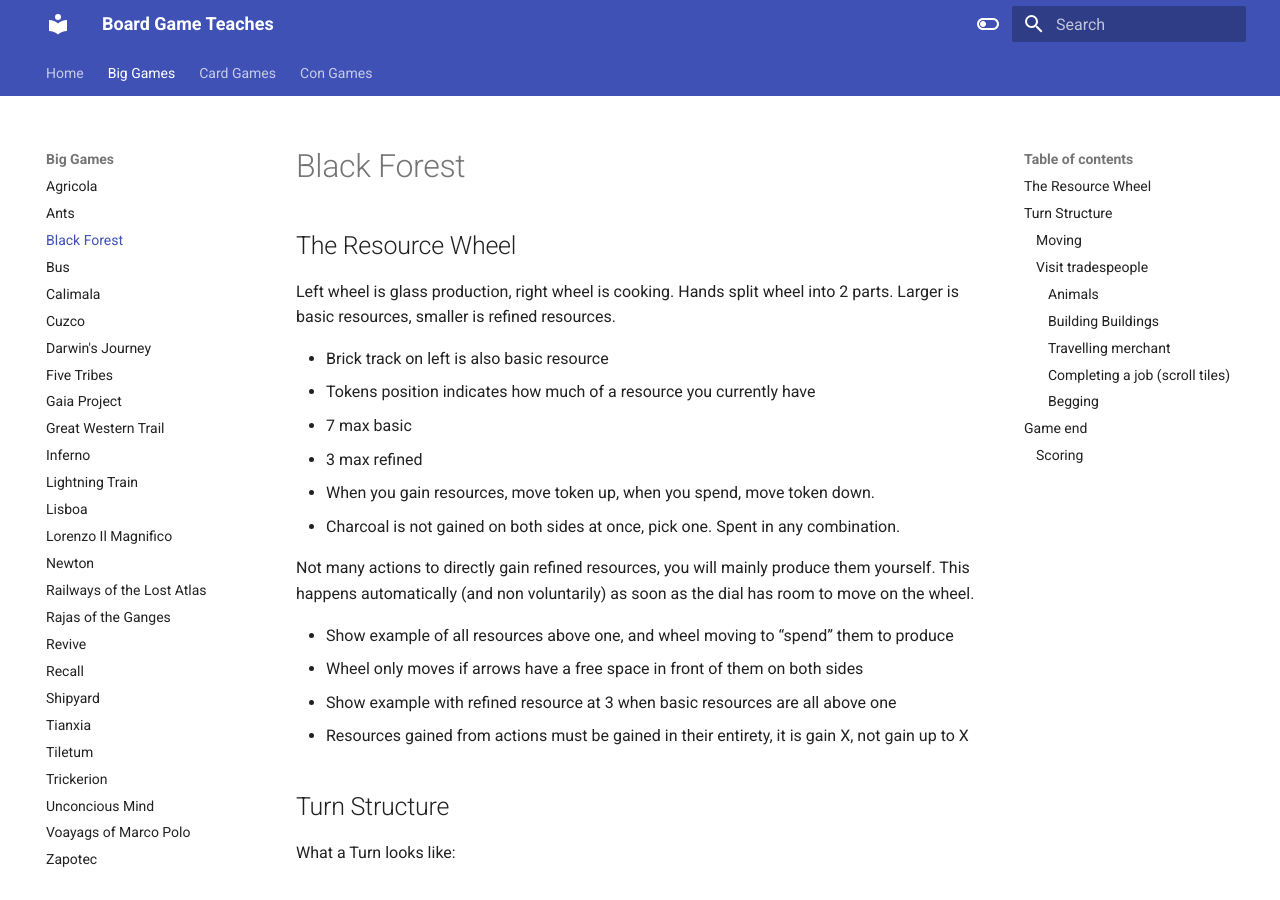
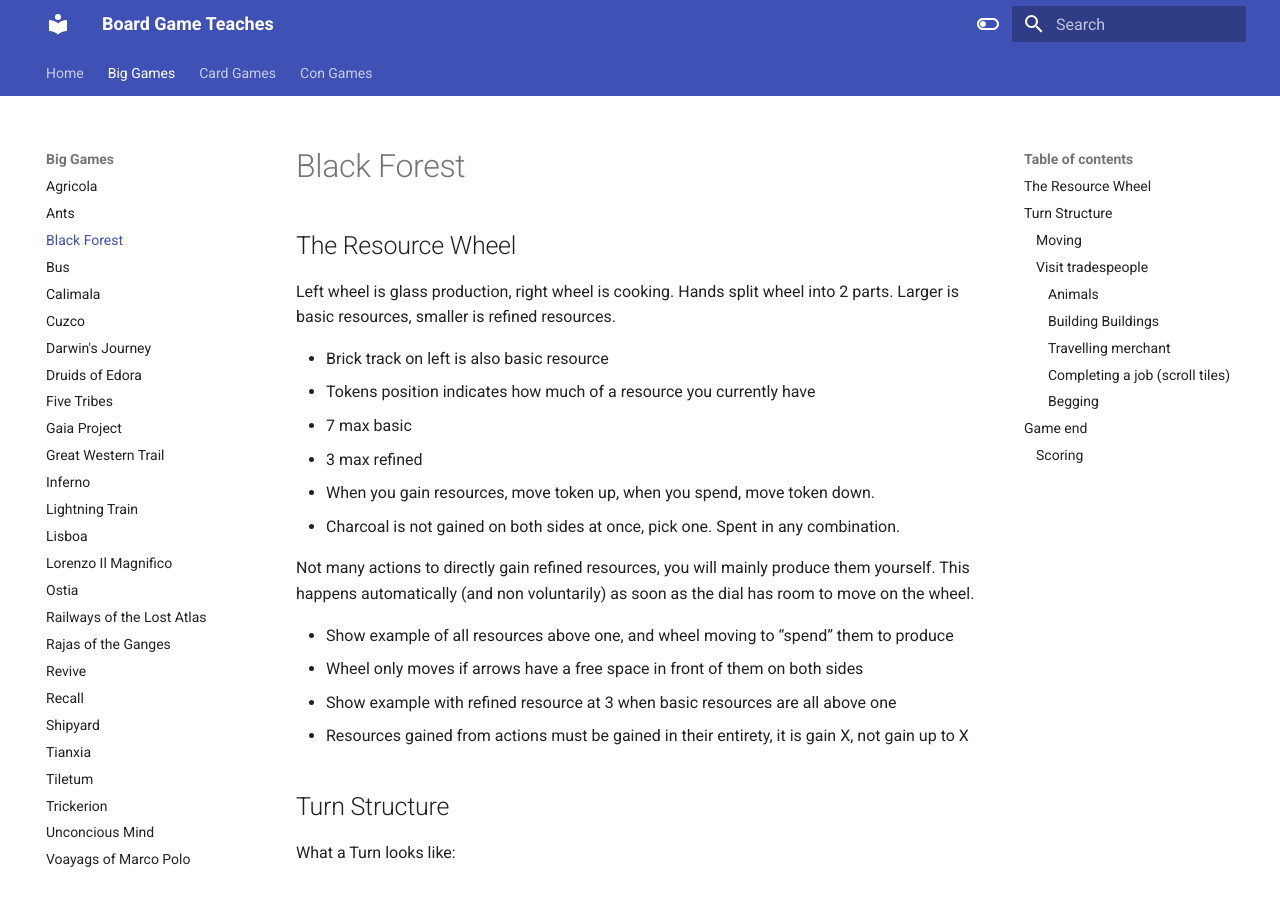
Before and after one commit to IronTarkles/Teaches, an MkDocs documentation site: the page built from docs/big_games/black_forest.md, in a window 1280 px wide and 900 px high. Built offline with MkDocs 1.6.1 and Material for MkDocs 9.7.7, drawn with Linux system fonts in a browser that asks for light colours.

Commit message:
revised nav

```diff
--- a/mkdocs.yml
+++ b/mkdocs.yml
@@ -13,6 +13,7 @@ nav:
     - Calimala: big_games/calimala.md
     - Cuzco: big_games/cuzco.md
     - Darwin's Journey: big_games/darwins_journey.md
+    - Druids of Edora: big_games/druids_of_edora.md
     - Five Tribes: big_games/five_tribes.md
     - Gaia Project: big_games/gaia_project.md
     - Great Western Trail: big_games/great_western_trail.md
@@ -20,7 +21,7 @@ nav:
     - Lightning Train: big_games/lightning_train.md
     - Lisboa: big_games/lisboa.md
     - Lorenzo Il Magnifico: big_games/lorenzo.md
-    - Newton: big_games/newton.md
+    - Ostia: big_games/ostia.md
     - Railways of the Lost Atlas: big_games/lost_atlas.md
     - Rajas of the Ganges: big_games/rajas.md
     - Revive: big_games/revive.md
```
